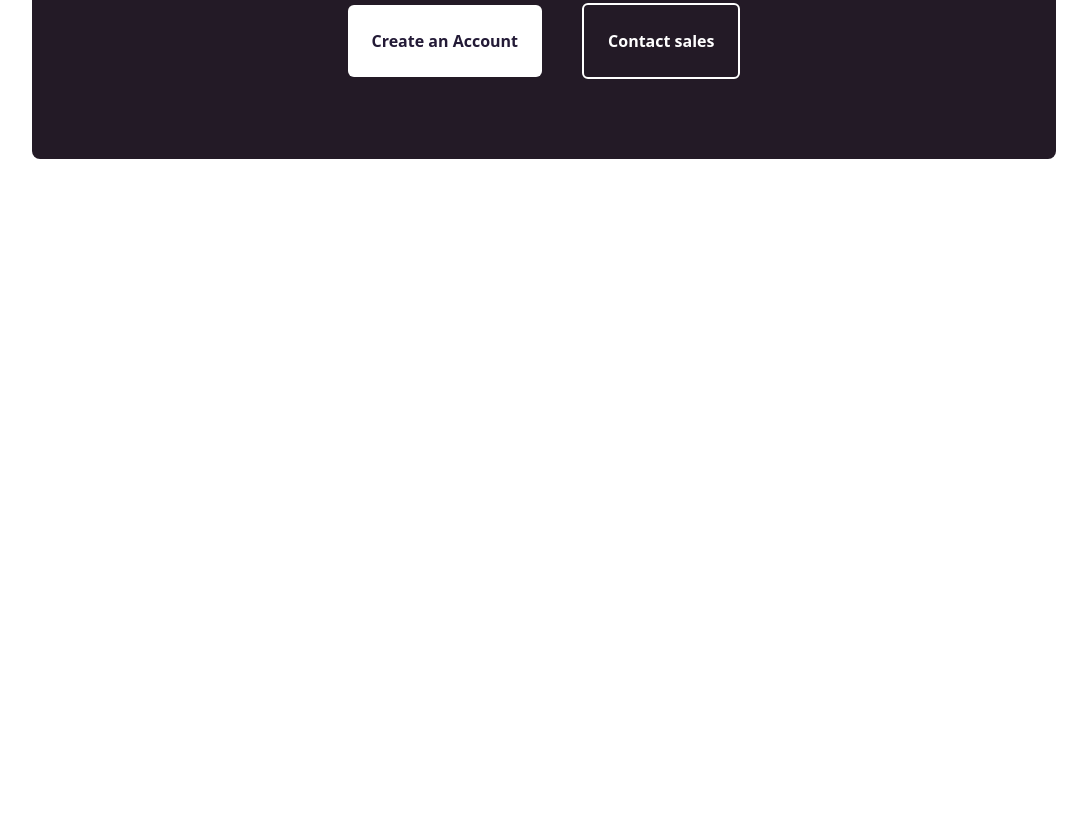
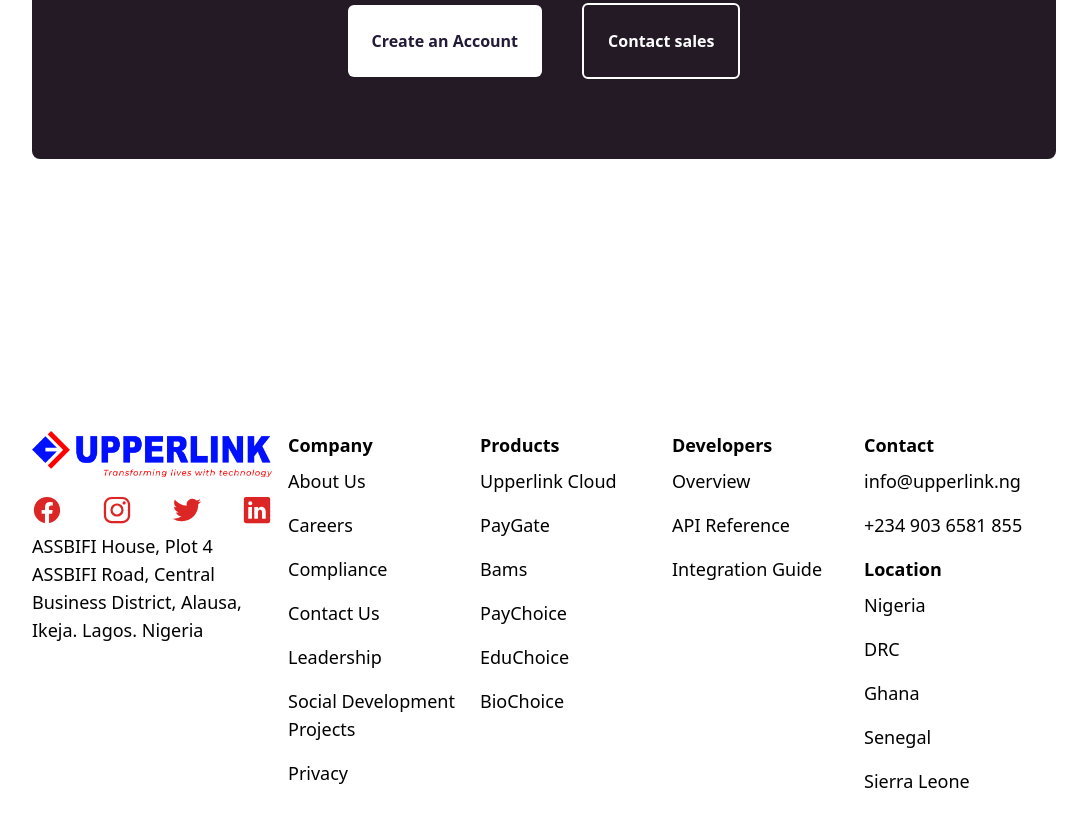
Before and after one commit to Vinniharu/upperlink-demo, a website: page dist/index.html in a window 1280 px wide. Shown: the part 7817-8644 px from the top of the page, without its empty margins (96-1183 px from the left). Before the commit the page ends 8184 px from the top, so only its background shows below. Drawn offline with nearby package versions, Linux system fonts and the light colour scheme.

Commit message:
completed the footer

```diff
--- a/dist/index.html
+++ b/dist/index.html
@@ -376,15 +376,71 @@
                financial
                tools.</p>
          </div>
-         <div data-aos="fade-up" data-aos-duration="800" data-aos-once="true" data-aos-delay="600" class="align-bottom flex flex-wrap md:flex-nowrap gap-4 md:gap-10 justify-center items-center">
-            <a href="#" class="p-6 bg-white font-semibold rounded-md text-[#231a36]">Create an Account</a>
-            <a href="#" class="p-6 rounded-md border-2 border-white text-white font-semibold">Contact sales</a>
+         <div data-aos="fade-up" data-aos-duration="800" data-aos-once="true" data-aos-delay="600" class="align-bottom flex gap-14 md:gap-10 justify-center items-center">
+            <a href="#" class="p-2 md:p-6 text-xs md:text-base bg-white font-semibold rounded-md text-[#231a36]">Create an Account</a>
+            <a href="#" class="p-2 md:p-6 text-xs md:text-base rounded-md border-2 border-white text-white font-semibold">Contact sales</a>
          </div>
       </div>
    </div>
 
-   <div>
+   <div class="pl-16 py-16 gap-4 md:px-32 flex flex-wrap lg:flex-nowrap text-lg">
+      <div class="w-full md:w-fit mb-6 lg:flex-1">
+         <img class="mb-4 h-12" src="/img/logox.png" alt="logo">
+         <div class="flex items-center gap-0 justify-between md:justify-start md:gap-10">
+            <a class="text-3xl text-red-600" href="#">
+               <ion-icon name="logo-facebook"></ion-icon>
+            </a>
+            <a class="text-3xl text-red-600" href="#">
+               <ion-icon name="logo-instagram"></ion-icon>
+            </a>
+            <a class="text-3xl text-red-600" href="#">
+               <ion-icon name="logo-twitter"></ion-icon>
+            </a>
+            <a class="text-3xl text-red-600" href="#">
+               <ion-icon name="logo-linkedin"></ion-icon>
+            </a>
+         </div>
+         <a href="#" class="text-lg ">ASSBIFI House, Plot 4 ASSBIFI Road, Central Business District, Alausa, Ikeja. Lagos. Nigeria</a>
+      </div>
+      <div class="lg:flex-5 grid grid-cols-1 sm:grid-cols-2 md:grid-cols-3 lg:grid-cols-4">
+         <div class="flex flex-col">
+            <h1 class="font-bold mb-2">Company</h1>
+            <a href="#" class="mb-4">About Us</a>
+            <a href="#" class="mb-4">Careers</a>
+            <a href="#" class="mb-4">Compliance</a>
+            <a href="#" class="mb-4">Contact Us</a>
+            <a href="#" class="mb-4">Leadership</a>
+            <a href="#" class="mb-4">Social Development Projects</a>
+            <a href="#" class="mb-4">Privacy</a>
+         </div>
+         <div class="flex flex-col">
+            <h1 class="font-bold mb-2">Products</h1>
+            <a href="#" class="mb-4">Upperlink Cloud</a>
+            <a href="#" class="mb-4">PayGate</a>
+            <a href="#" class="mb-4">Bams</a>
+            <a href="#" class="mb-4">PayChoice</a>
+            <a href="#" class="mb-4">EduChoice</a>
+            <a href="#" class="mb-4">BioChoice</a>
+         </div>
+         <div class="flex flex-col">
+            <h1 class="font-bold mb-2">Developers</h1>
+            <a href="#" class="mb-4">Overview</a>
+            <a href="#" class="mb-4">API Reference</a>
+            <a href="#" class="mb-4">Integration Guide</a>
+         </div>
+         <div class="flex flex-col">
+            <h1 class="font-bold mb-2">Contact</h1>
+            <a href="#" class="mb-4">info@upperlink.ng</a>
+            <a href="#" class="mb-4">+234 903 6581 855</a>
+            <h1 class="font-bold mb-2">Location</h1>
+            <a href="#" class="mb-4">Nigeria</a>
+            <a href="#" class="mb-4">DRC</a>
+            <a href="#" class="mb-4">Ghana</a>
+            <a href="#" class="mb-4">Senegal</a>
+            <a href="#" class="mb-4">Sierra Leone</a>
 
+         </div>
+      </div>
    </div>
 
 
```
Also changed, not shown: dist/output.css.
